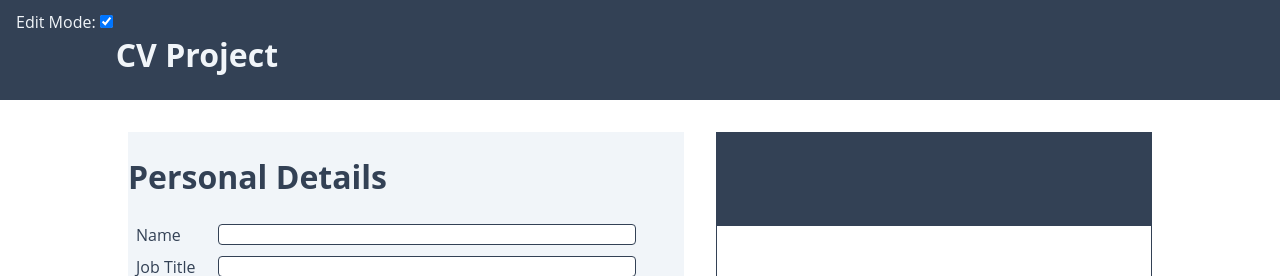
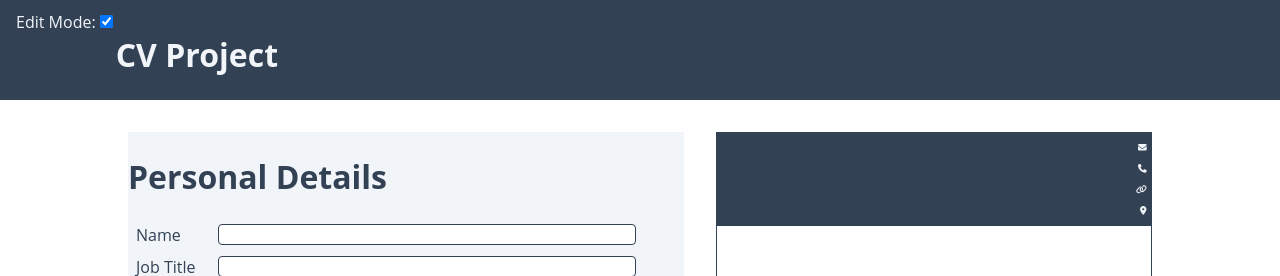
Before and after one commit to oaktec/odin-cv-project, a React (Create React App) app: page / in a window 1280 px wide. Shown: the top 276 px of the page. Built offline with nearby package versions, Linux system fonts and the light colour scheme.

Commit message:
Add icons to side of header, and style

```diff
--- a/src/components/PreviewPane.js
+++ b/src/components/PreviewPane.js
@@ -1,5 +1,12 @@
 import React from "react";
 import PropTypes from "prop-types";
+import { FontAwesomeIcon } from "@fortawesome/react-fontawesome";
+import {
+  faEnvelope,
+  faPhone,
+  faLink,
+  faLocationDot,
+} from "@fortawesome/free-solid-svg-icons";
 
 function PreviewPane(props) {
   PreviewPane.propTypes = {
@@ -30,10 +37,22 @@ function PreviewPane(props) {
         <div className="preview-pane__name">{inputFields.name}</div>
         <div className="preview-pane__job-title">{inputFields.jobTitle}</div>
         <div className="preview-pane__side-group">
-          <div className="preview-pane__email">{inputFields.email}</div>
-          <div className="preview-pane__phone">{inputFields.phone}</div>
-          <div className="preview-pane__website">{inputFields.website}</div>
-          <div className="preview-pane__location">{inputFields.location}</div>
+          <div className="preview-pane__email">
+            {`${inputFields.email} `}
+            <FontAwesomeIcon icon={faEnvelope} />
+          </div>
+          <div className="preview-pane__phone">
+            {`${inputFields.phone} `}
+            <FontAwesomeIcon icon={faPhone} />
+          </div>
+          <div className="preview-pane__website">
+            {`${inputFields.website} `}
+            <FontAwesomeIcon icon={faLink} />
+          </div>
+          <div className="preview-pane__location">
+            {`${inputFields.location} `}
+            <FontAwesomeIcon icon={faLocationDot} />
+          </div>
         </div>
       </div>
     </div>
--- a/src/styles/style.css
+++ b/src/styles/style.css
@@ -94,10 +94,11 @@ body {
 }
 .preview-pane__side-group {
   grid-area: 1 / 3 / 3 / 4;
+  padding-right: 1cqw;
   display: flex;
   flex-direction: column;
-  justify-content: space-between;
+  justify-content: space-evenly;
   align-items: flex-end;
   height: 100%;
-  font-size: 3cqw;
+  font-size: 2cqw;
 }
```
